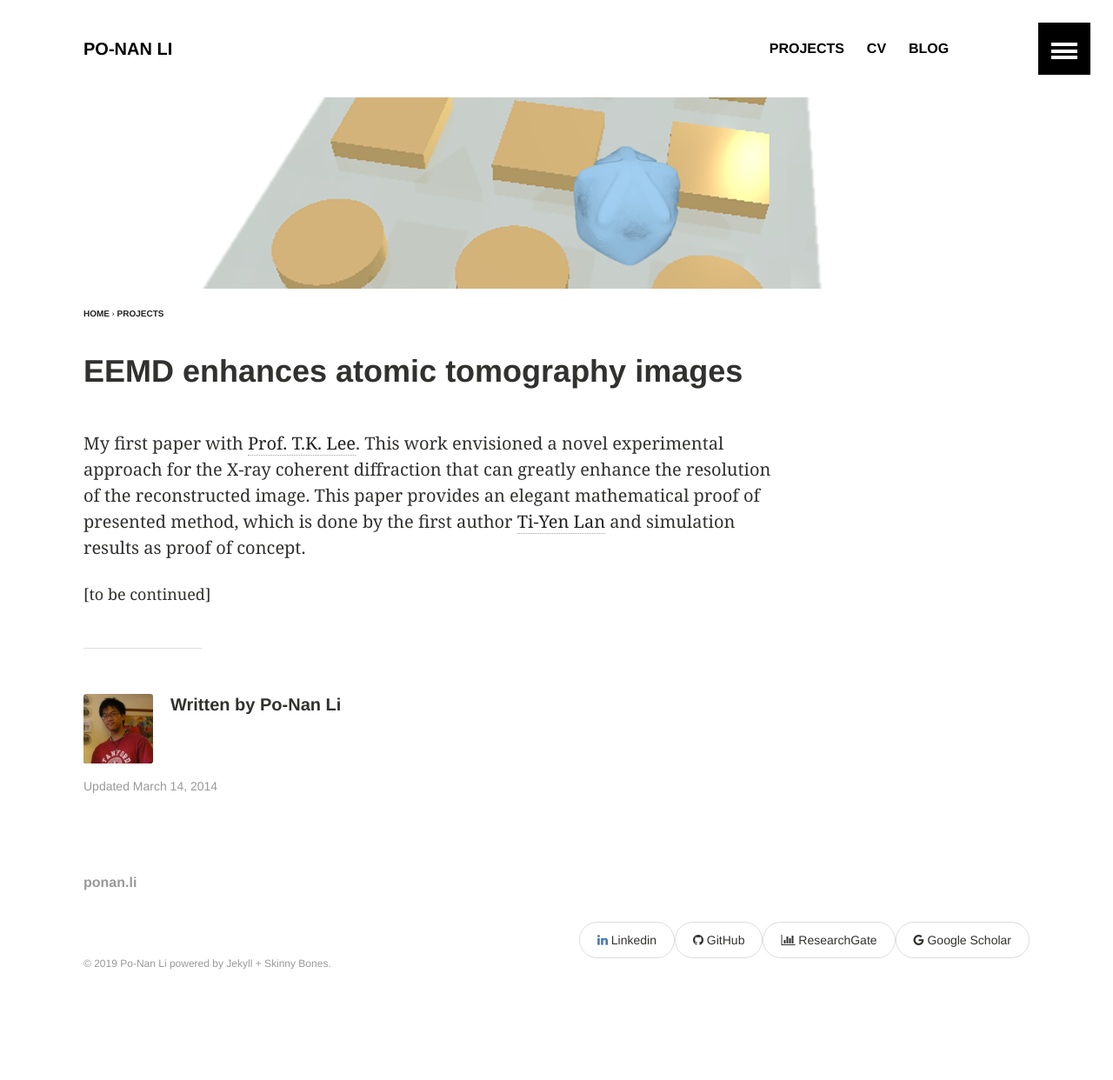
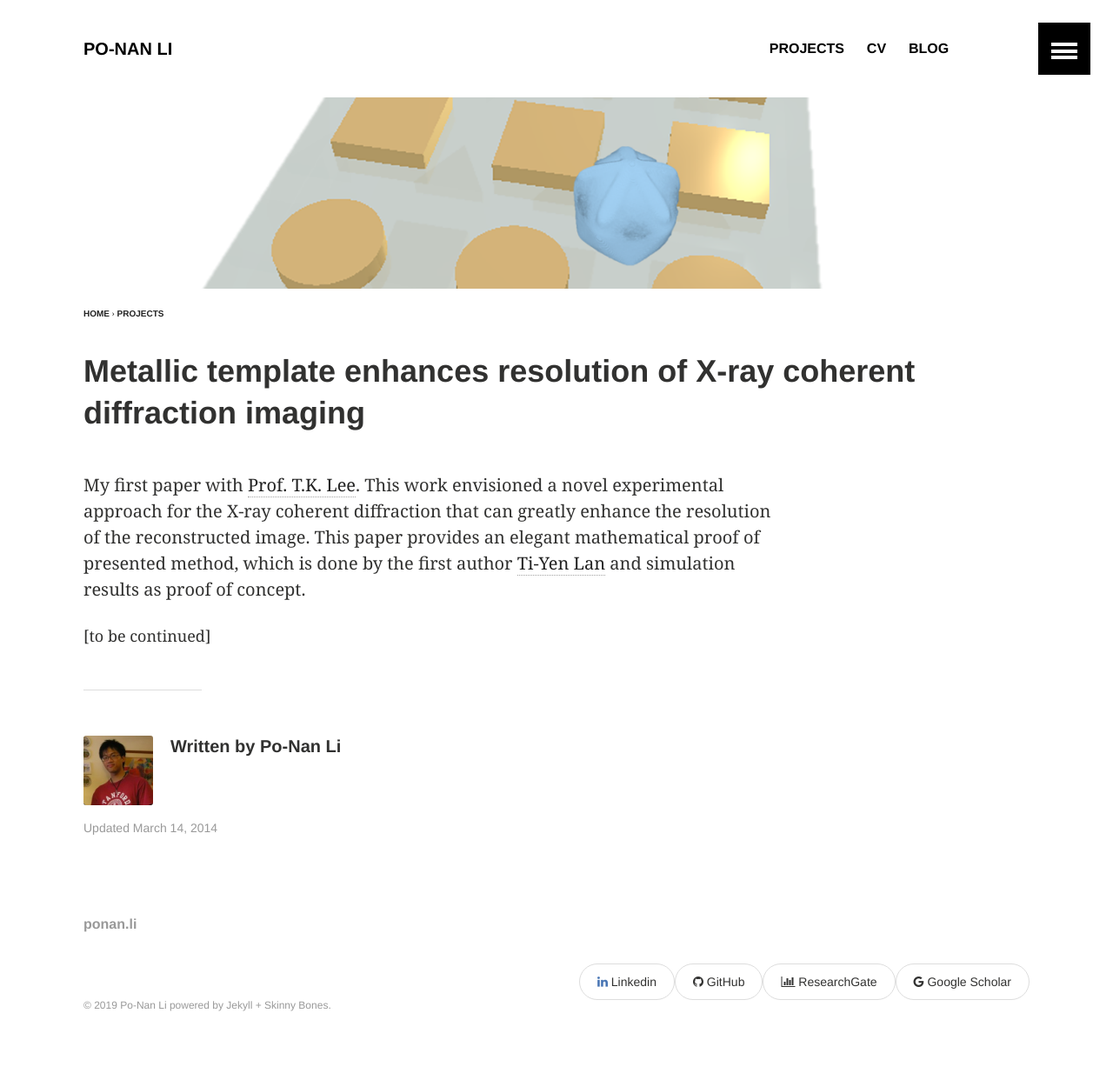
Before and after one commit to leeneil/leeneil.github.io.new, a Jekyll site: the page built from _posts/2014-03-14-template-cdi.md, in a window 1280 px wide. Shown: the whole page at 87% size. Built offline with Jekyll 4.4.1, drawn with Linux system fonts in a browser that asks for light colours; before the commit the page ends 1194 px from its top, so only the background shows below that.

Commit message:
update title

```diff
--- a/_posts/2014-03-14-template-cdi.md
+++ b/_posts/2014-03-14-template-cdi.md
@@ -1,7 +1,7 @@
 ---
 layout: article
 permalink: /projects/metallic-template-for-coherent-diffraction-imaging/
-title: "EEMD enhances atomic tomography images"
+title: "Metallic template enhances resolution of X-ray coherent diffraction imaging"
 categories: projects
 share: false
 author-page: true
```
